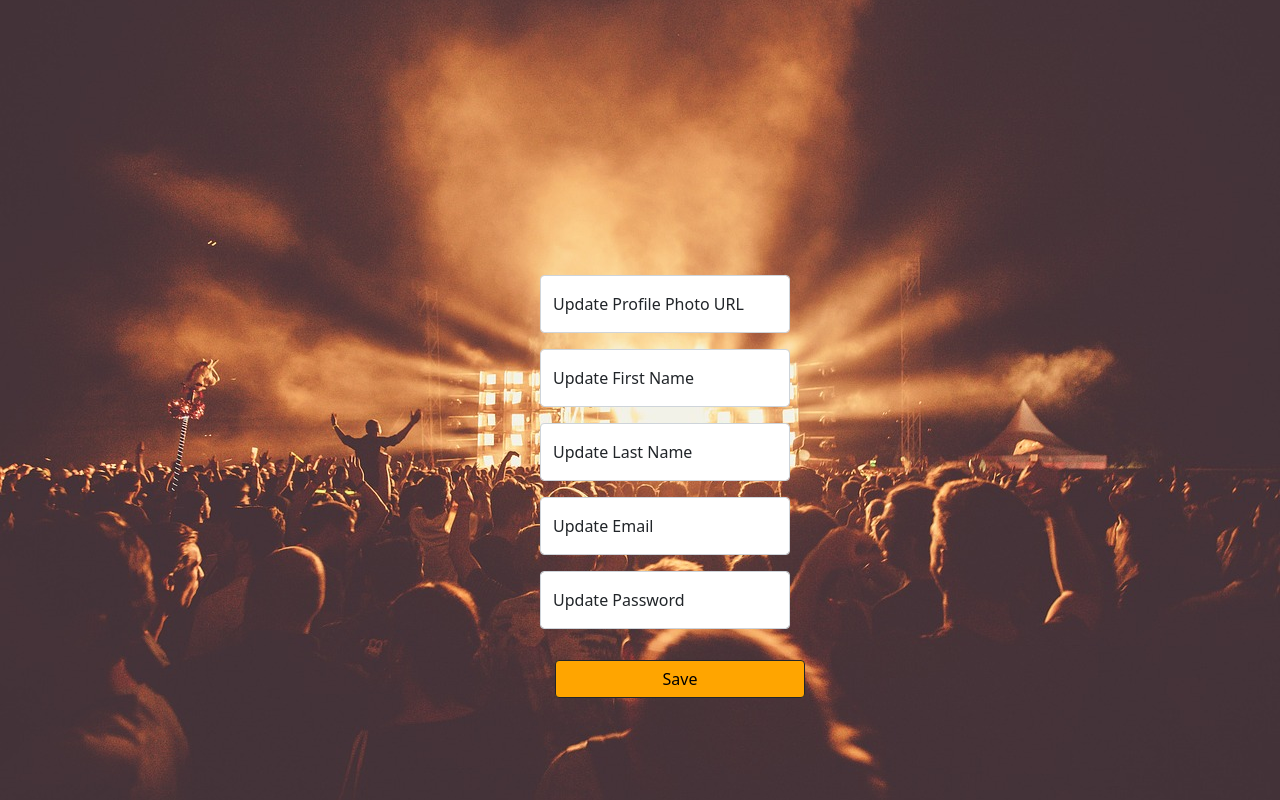
After one commit to emmahilldeveloper/Giggogo-Web-App, a Flask app: page /edituser in a window 1280 px wide. The commit adds this page. Run offline with Flask 2, Linux system fonts and the light colour scheme; the visitor is signed in with stand-in values (Sample User, id 1); parts of the project's set-up code (start-up, migrations or seed data) failed here and were passed over; some libraries are stand-ins or nearby versions.

Commit message:
Created profile update page.

```diff
--- a/server.py
+++ b/server.py
@@ -222,12 +222,54 @@ def user_profile(user_id):
     if "user_id" in session:
         user_id = session["user_id"]
         user_info = crud.all_user_info_specific(user_id)
+        band_id = user_info.band_id
+        band_info = crud.all_band_info(band_id)
 
     #Kick them back to the homepage
     else:
         return redirect("/")
 
-    return render_template("profile.html", user_info = user_info)
+    return render_template("profile.html", user_info = user_info, band_info = band_info)
+
+@app.route("/edituser", methods = ["GET", "POST"])
+def edit_user_data():
+    """Allows user to edit their user data."""
+
+    #If the user has logged in and their cookies are saved, get all their data
+    if "user_id" in session:
+        user_id = session["user_id"]
+
+    #Kick them back to the homepage
+    else:
+        return redirect("/")
+
+    #Get data from siginup form
+    if request.method == "POST":
+        first_name = request.form.get("first-name")
+        last_name = request.form.get("last-name")
+        email = request.form.get("email")
+        password = request.form.get("password")
+        profile_photo = request.form.get("profile-photo")
+
+        user = crud.all_user_info_specific(user_id)
+
+        if first_name:
+            user.first_name = first_name
+        if last_name:
+            user.last_name = last_name
+        if email:
+            user.email = email
+        if password:
+            user.password = password
+        if profile_photo:
+            user.profile_photo = profile_photo
+        db.session.commit()
+        flash("User Information Successfully Updated.", category='success')
+        return redirect("/user/<user_id>")
+
+    #Load the page
+    else:
+        return render_template("edituserdata.html")
 
 ####### Band/Venue Home Profile ##################################################################################################
 
--- a/static/js/venuesearch.js
+++ b/static/js/venuesearch.js
@@ -49,6 +49,7 @@ searchButton.addEventListener("click", (evt) => {
     })
     .then((response) => response.json())
     .then(responseData => {
+
         responseData.matches.forEach((element) => {
 
             //Create parent div to house all band search results
--- a/templates/bandhome.html
+++ b/templates/bandhome.html
@@ -4,8 +4,6 @@
 {% include 'navbar.html' %}
     {% block content %}
     <img src="/static/media/audience.jpg" id="background-photo">
-
-
 
     <div class="container-fluid">
         <div class="row" id="band-logo-row">
--- /dev/null
+++ b/templates/edituserdata.html
@@ -0,0 +1,45 @@
+{% extends 'base.html' %}
+{% block title %} Edit User {% endblock %}
+{% block body %}
+<img src="/static/media/audience.jpg" id="background-photo">
+<div class="center">
+    <form action="/edituser" method="POST" class="edit-user-data-form" name="edit-user-data-form">
+        <div class="mx-auto" style="width: 200px;">
+            <div class="col-5 col-md-3 order-md-1">
+                <div class="form-floating mb-3" style="width: 250px;">
+                    <input class="form-control" id="floatingInput" type="text" name="profile-photo" placeholder="Photo URL"/>
+                    <label for="floatingInput">Update Profile Photo URL</label>
+                </div>
+            </div>
+            <div class="col-5 col-md-3 order-md-1">
+                <div class="form-floating mb-3" style="width: 250px;">
+                    <input class="form-control" id="floatingInput" type="text" name="first-name" placeholder="First Name"/>
+                    <label for="floatingInput">Update First Name</label>
+                </div>
+            </div>
+            <div class="col-5 col-md-3 order-md-1">
+                <div class="form-floating mb-3" style="width: 250px;">
+                    <input class="form-control" id="floatingInput" type="text" name="last-name" placeholder="Last Name"/>
+                    <label for="floatingInput">Update Last Name</label>
+                </div>
+            </div>
+                <div class="ccol-5 col-md-3 order-md-1">
+                <div class="form-floating mb-3" style="width: 250px;">
+                    <input class="form-control" id="floatingInput" type="email" name="email" placeholder="Email"/>
+                    <label for="floatingInput">Update Email</label>
+                </div>
+            </div>
+            <div class="col-5 col-md-3 order-md-1">
+                <div class="form-floating mb-3" style="width: 250px;">
+                    <input class="form-control" id="floatingInput" type="password" name="password" placeholder="Password"/>
+                    <label for="floatingInput">Update Password</label>
+                </div>
+            </div>
+        </div>
+
+        <div class="mx-auto" style="width: 200px;">
+            <button type="submit" class="btn btn-dark" style="width: 250px;">Save</button>
+        </div>
+    </form>
+</div>
+{% endblock %}
--- a/templates/login.html
+++ b/templates/login.html
@@ -11,6 +11,7 @@
                     <label for="floatingInput">Email</label>
                 </div>
             </div>
+        </div>
         <div class="col-5 col-md-3 order-md-1">
             <div class="form-floating mb-3" style="width: 250px;">
                 <input class="form-control" id="floatingInput" type="password" name="password" placeholder="Password"/>
```
Also changed, not shown: static/css/styles.css (+23 -16 lines), static/js/user.js (added, +144 -0 lines), templates/profile.html (+19 -0 lines).
